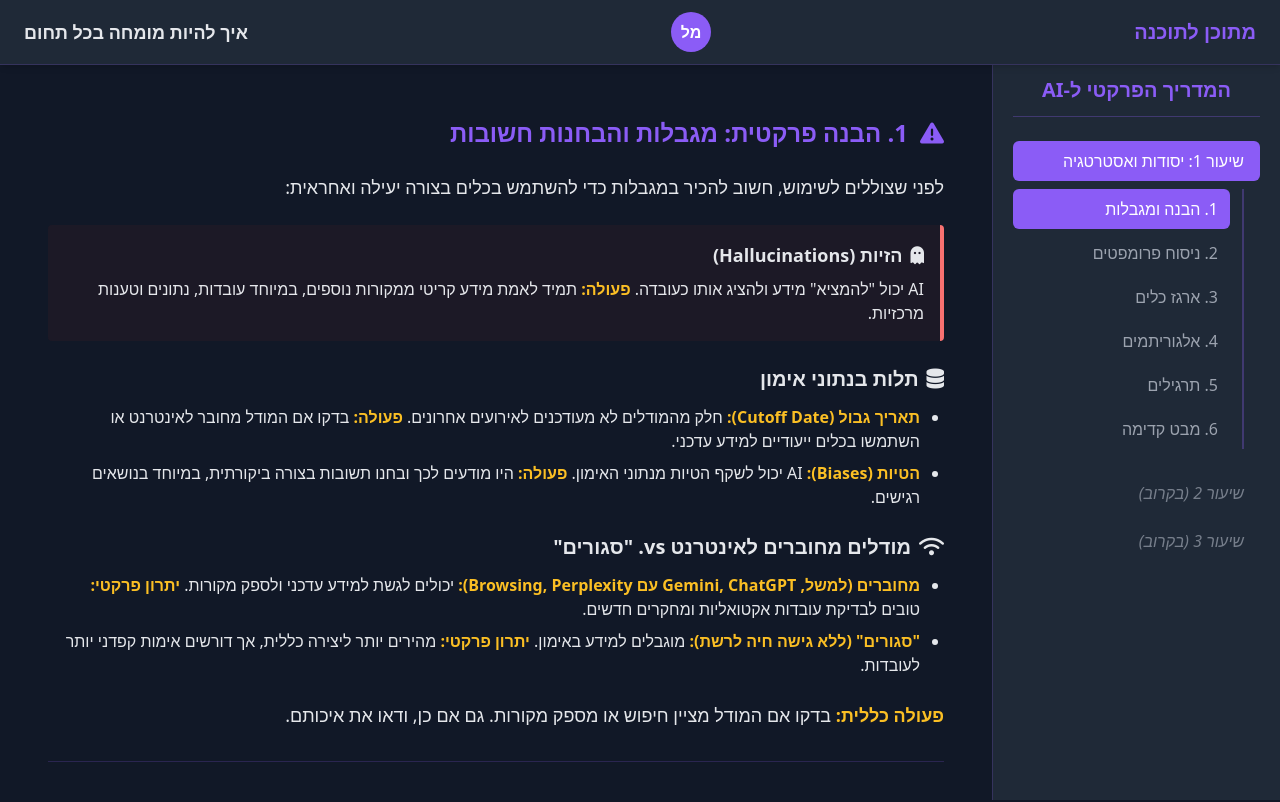
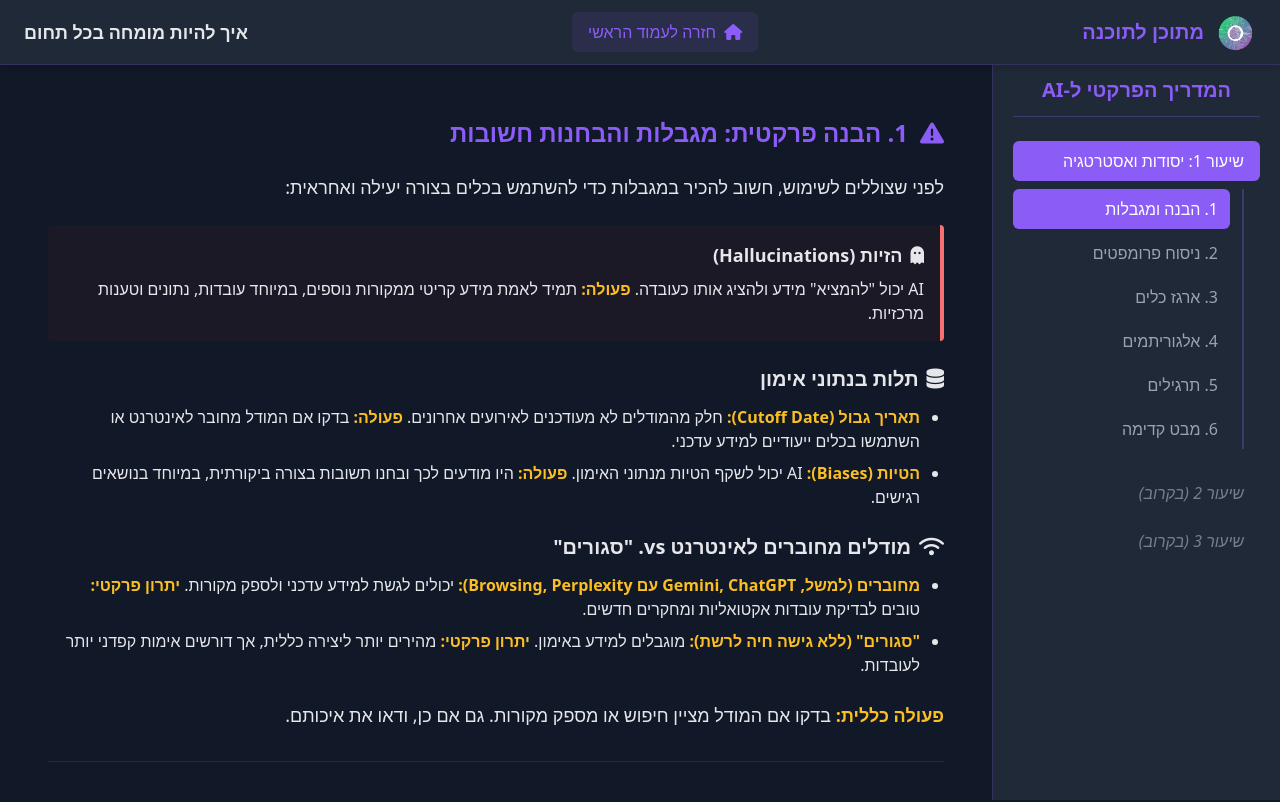
Before and after one commit to nadavnaveh/ai-learn-expert-course, a plain HTML site: page lesson1.html in a window 1280 px wide. Shown: the top 802 px of the page. Drawn offline with nearby package versions, Linux system fonts and the light colour scheme.

Commit message:
style(lesson1.html): restructure header layout for better readability
The header layout was reorganized to improve visual clarity and consistency. The logo and business name were moved to the right, the back-to-home button was centered and styled, and the course title was aligned to the left. These changes enhance the user experience by making the navigation more intuitive.

```diff
--- a/lesson1.html
+++ b/lesson1.html
@@ -54,18 +54,23 @@
 <body class="bg-background text-[#E5E7EB] min-h-screen flex flex-col">
     <!-- App Bar -->
     <header class="bg-surface shadow-md py-3 px-6 flex justify-between items-center sticky top-0 z-50 border-b border-primary/20">
-        <div class="flex items-center space-x-4 space-x-reverse">
-            <a href="index.html" class="text-xl font-bold text-primary">מתוכן לתוכנה</a>
+        <!-- Logo and business name on right side -->
+        <div class="flex items-center">
+            <div class="h-10 w-10 rounded-full overflow-hidden ml-3">
+                <img src="./images/logo.png" alt="Logo" class="w-full h-full object-cover">
+            </div>
+            <div class="text-xl font-bold text-primary">מתוכן לתוכנה</div>
         </div>
 
-        <!-- Logo placeholder - center -->
-        <a href="index.html" class="h-10 w-10 rounded-full bg-primary flex items-center justify-center">
-            <span class="text-white font-bold">מל</span>
+        <!-- Back to home button in center -->
+        <a href="index.html" class="bg-primary/10 hover:bg-primary/20 text-primary px-4 py-2 rounded-md transition flex items-center">
+            <i class="fas fa-home ml-2"></i>
+            חזרה לעמוד הראשי
         </a>
 
-        <!-- Course title -->
+        <!-- Course title on left side -->
         <div class="text-lg font-semibold text-[#E5E7EB]">
-            <a href="index.html">איך להיות מומחה בכל תחום</a>
+            איך להיות מומחה בכל תחום
         </div>
     </header>
 
```
